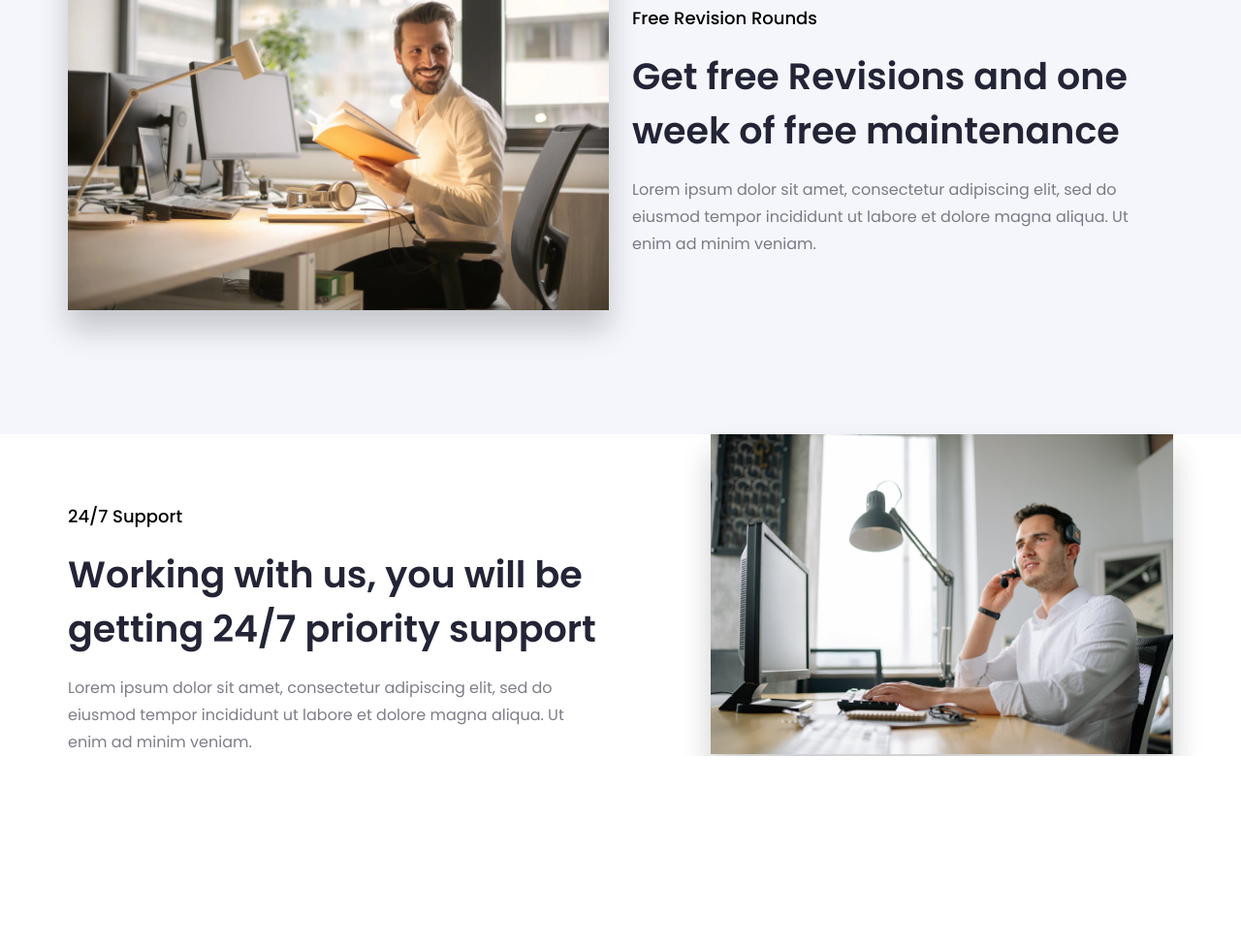
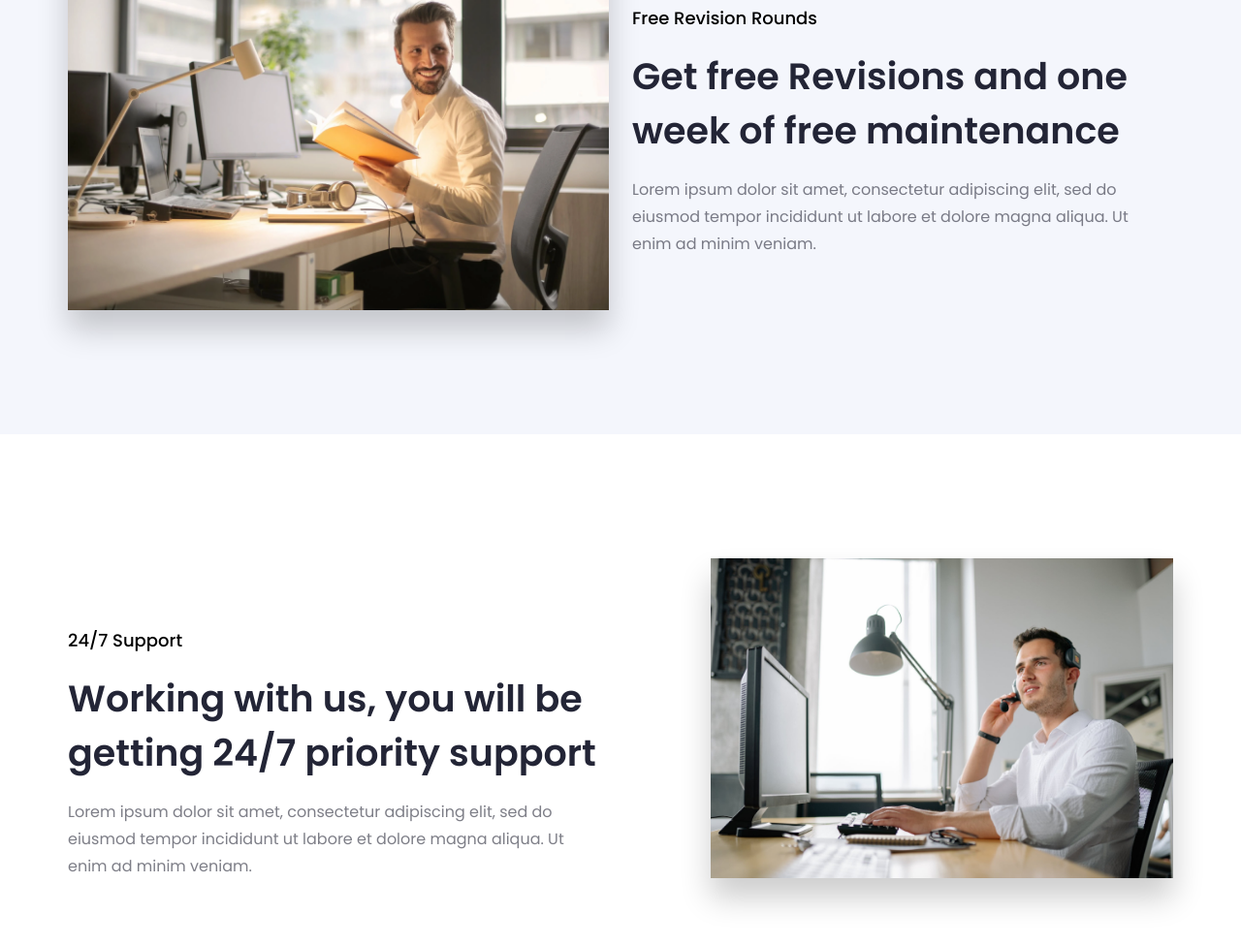
Before and after one commit to yasinn-arafat/Finsweet-Features, a plain HTML site: page index.html in a window 1280 px wide. Shown: the part 2422-3398 px from the top of the page at 97% size. Before the commit the page ends 3202 px from the top, so only its background shows below. Drawn offline with nearby package versions, Linux system fonts and the light colour scheme.

Commit message:
Support Part done

```diff
--- a/css/style.css
+++ b/css/style.css
@@ -283,3 +283,15 @@ body {
 /* ================================================
             Maintenance Part Css End
 ===================================================*/
+
+/* ================================================
+            Support Part Css Start
+===================================================*/
+
+#support_part {
+  padding: 128px 0;
+}
+
+/* ================================================
+            Support Part Css End
+===================================================*/
```
